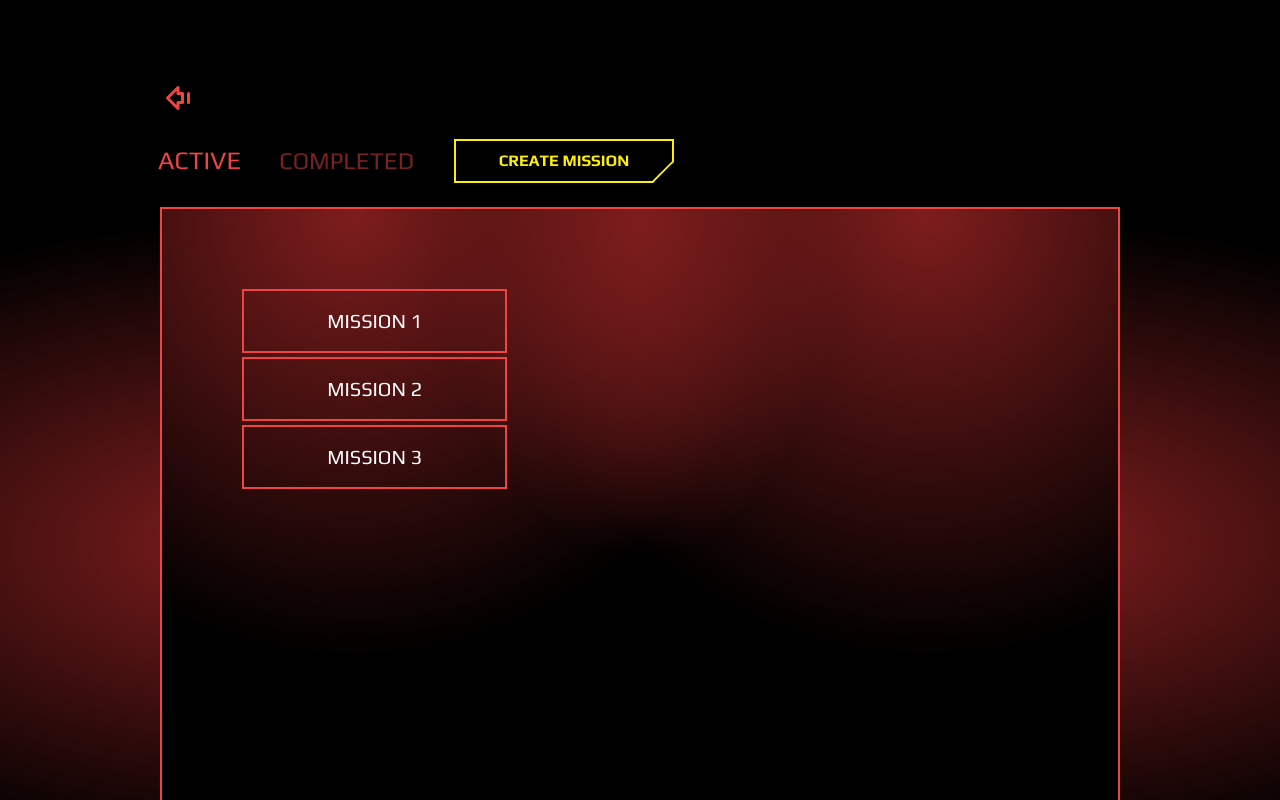
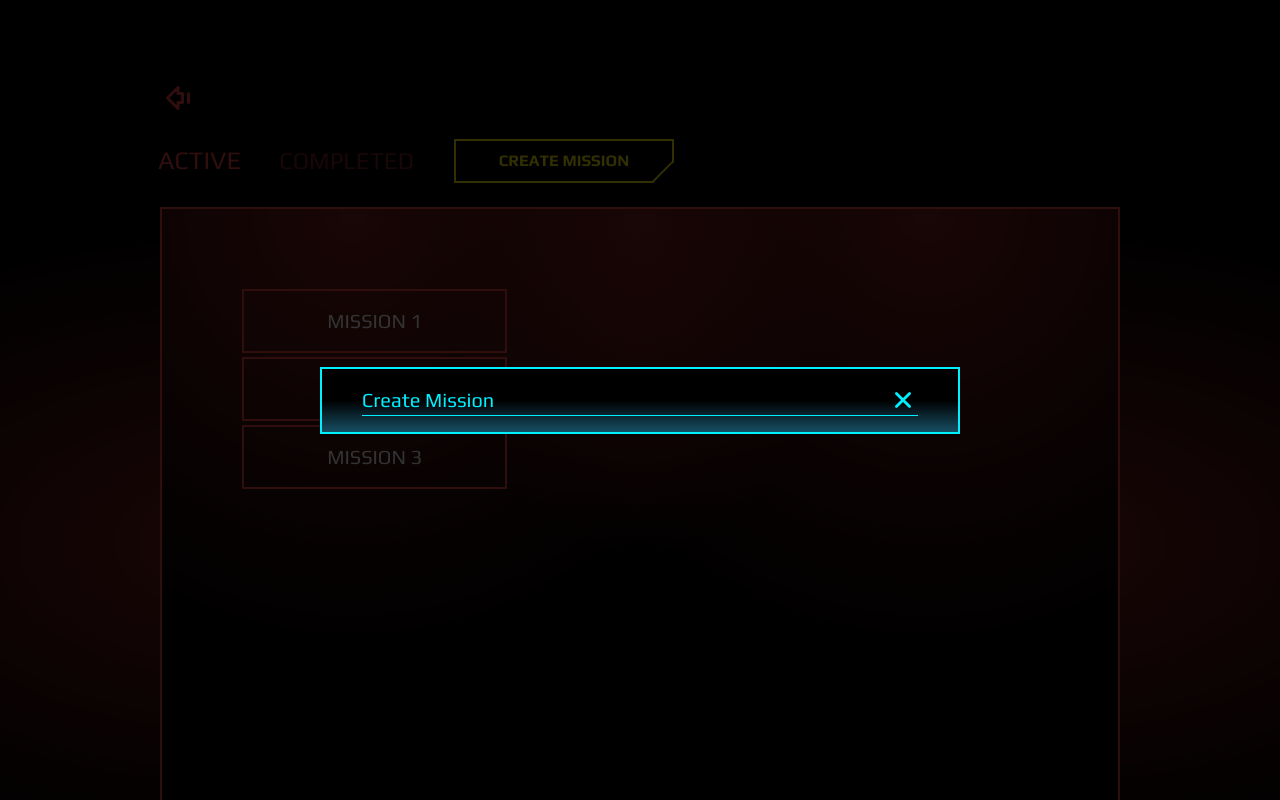
Before and after one commit to BBualdo/Life-is-a-Game, a Next.js app: page /missions in a window 1280 px wide. Both pictures are taken after a click on the button "CREATE MISSION". Shown: the top 800 px of the page. Built offline with nearby package versions, Linux system fonts and the light colour scheme.

Commit message:
Opening and Closing Create Mission Modal

```diff
--- a/src/app/globals.css
+++ b/src/app/globals.css
@@ -92,4 +92,8 @@
       radial-gradient(at 80% 0%, rgb(127, 29, 29) 0, transparent 40%),
       radial-gradient(at 50% 0%, rgb(127, 29, 29) 0, transparent 31%);
   }
+
+  .gradient-cp-cyan {
+    @apply bg-gradient-to-b from-black via-black to-cyan-900;
+  }
 }
--- a/src/components/Interface/Missions/CreateMissionButton.tsx
+++ b/src/components/Interface/Missions/CreateMissionButton.tsx
@@ -1,6 +1,35 @@
+"use client";
+
+import { IoClose } from "react-icons/io5";
+import Modal from "../shared/Modal";
+import { useState } from "react";
+
 const CreateMissionButton = () => {
+  const [isOpen, setIsOpen] = useState<boolean>(false);
+
+  const openModal = () => {
+    setIsOpen(true);
+  };
+
+  const closeModal = () => {
+    setIsOpen(false);
+  };
+
   return (
-    <button className="btn btn-yellow hover:btn-cyan">Create Mission</button>
+    <>
+      <button onClick={openModal} className="btn btn-yellow hover:btn-cyan">
+        Create Mission
+      </button>
+      <Modal isOpen={isOpen}>
+        <div className="flex w-full items-center justify-between border-b border-cp-cyan">
+          <h2 className="text-xl text-cp-cyan">Create Mission</h2>
+          <IoClose
+            onClick={closeModal}
+            className="cursor-pointer text-3xl text-cp-cyan"
+          />
+        </div>
+      </Modal>
+    </>
   );
 };
 
--- /dev/null
+++ b/src/components/Interface/shared/Modal.tsx
@@ -0,0 +1,39 @@
+"use client";
+
+import { useState, useEffect } from "react";
+import { createPortal } from "react-dom";
+import ModalBackdrop from "./ModalBackdrop";
+import clsx from "clsx";
+
+const Modal = ({
+  children,
+  isOpen,
+}: {
+  children: React.ReactNode;
+  isOpen: boolean;
+}) => {
+  const [mounted, setMounted] = useState<boolean>(false);
+
+  useEffect(() => {
+    setMounted(true);
+    if (isOpen) {
+      document.body.style.overflow = "hidden";
+    } else {
+      document.body.style.overflow = "";
+    }
+  }, [isOpen]);
+
+  return mounted && isOpen
+    ? createPortal(
+        <div className="fixed bottom-0 top-0 flex w-full items-center justify-center transition-all duration-500">
+          <ModalBackdrop />
+          <div className="gradient-cp-cyan z-50 w-1/2 border-2 border-cp-cyan px-10 py-4">
+            {children}
+          </div>
+        </div>,
+        document.body,
+      )
+    : null;
+};
+
+export default Modal;
--- /dev/null
+++ b/src/components/Interface/shared/ModalBackdrop.tsx
@@ -0,0 +1,5 @@
+const ModalBackdrop = () => {
+  return <div className="fixed bottom-0 top-0 w-full bg-black/80" />;
+};
+
+export default ModalBackdrop;
```
Also changed, not shown: 1 other file (tests, documents, lock files or other folders).
